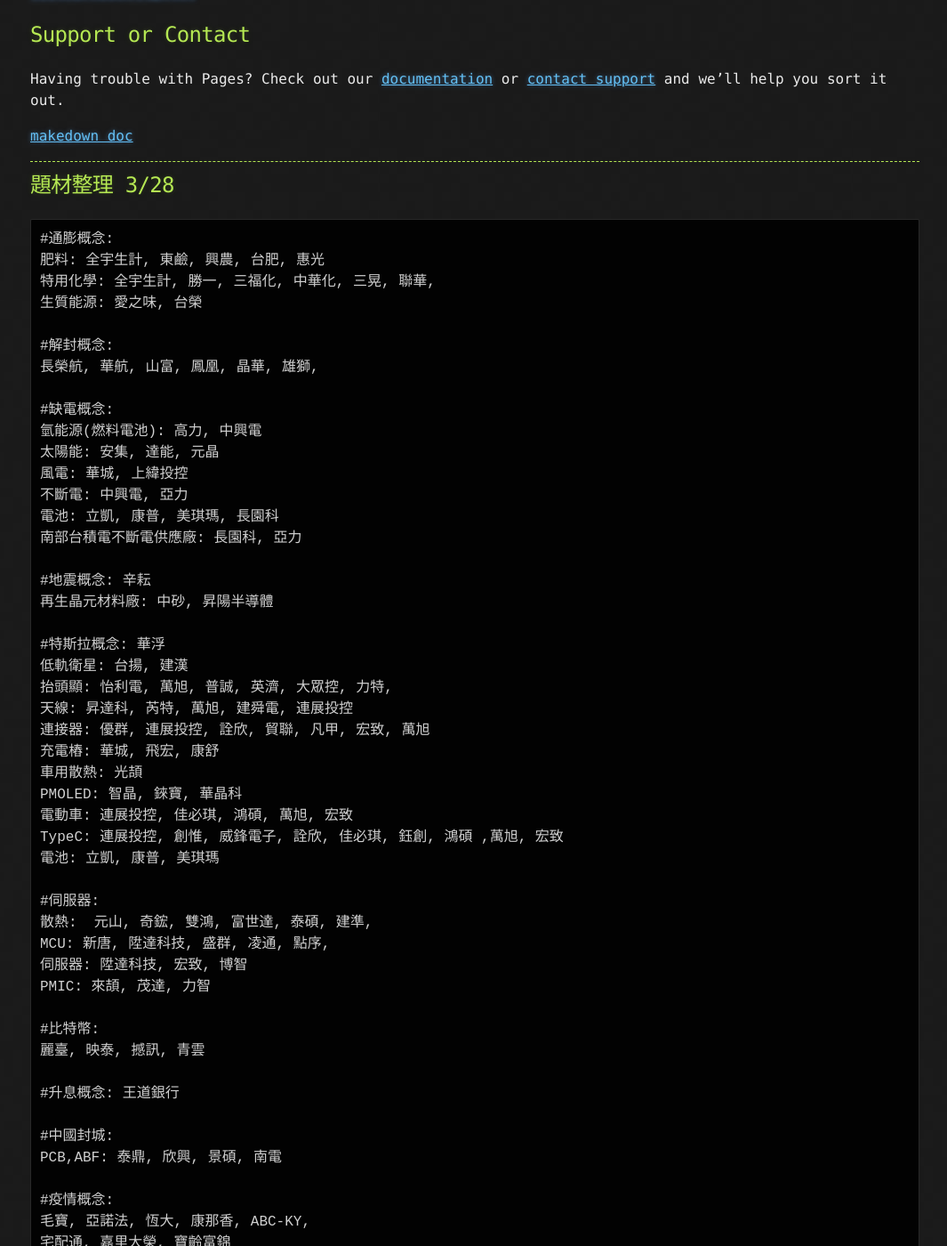
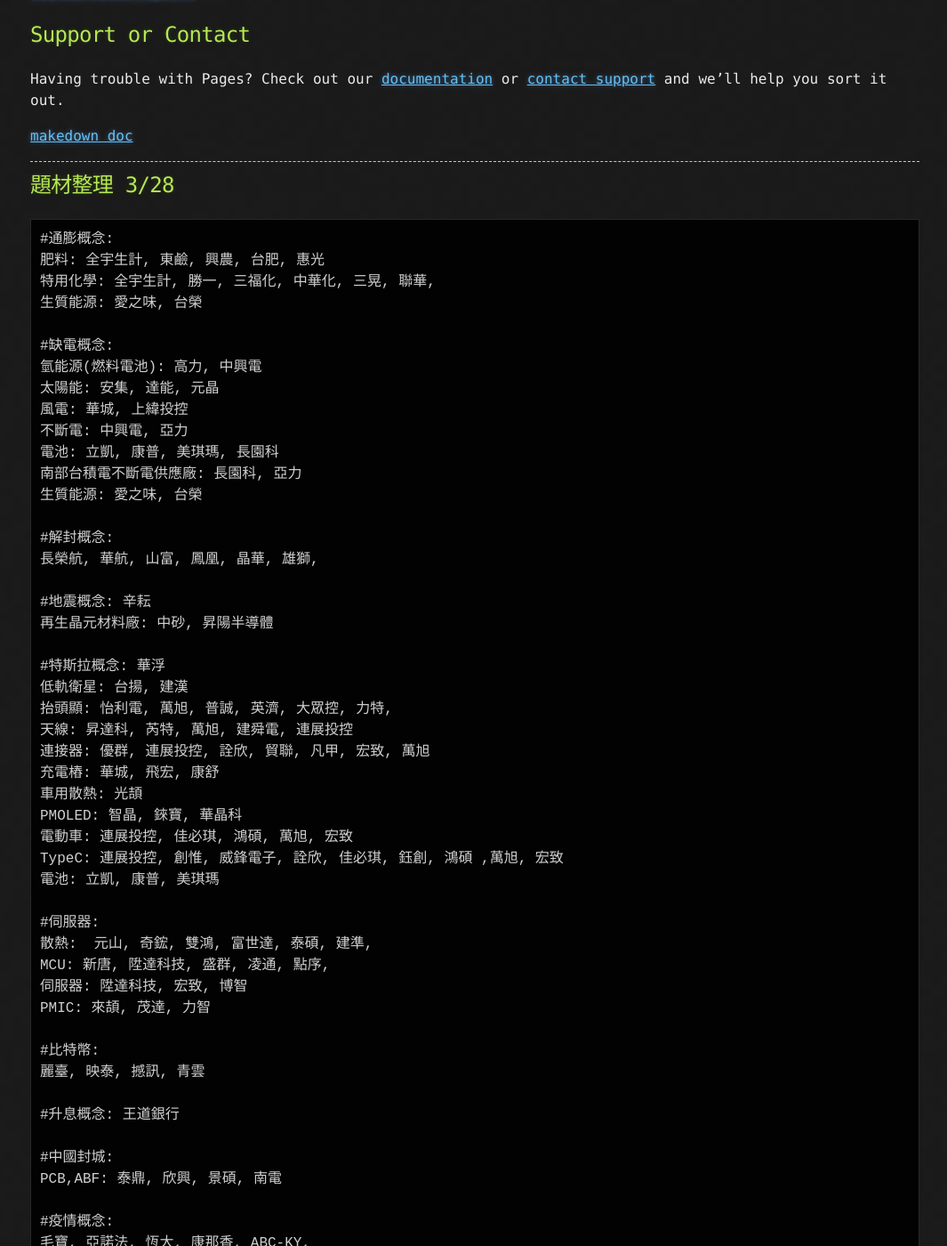
Before and after one commit to lepg5487/Stock_God, a Jekyll site: the page built from index.md, in a window 1280 px wide and 1400 px high, scrolled down 16687 px. Shown: the whole window at 89% size, without its empty margins (106-1171 px from the left). Built offline with Jekyll 4.4.1, drawn with Linux system fonts in a browser that asks for light colours; our own code applies the rules of GitHub Pages for plain Markdown files; some of the changed lines change nothing that is shown; some of the changed text lies outside the part shown.

Commit message:
Update index.md

```diff
--- a/index.md
+++ b/index.md
@@ -714,9 +714,6 @@
 特用化學: 全宇生計, 勝一, 三福化, 中華化, 三晃, 聯華,
 生質能源: 愛之味, 台榮
 
-#解封概念:
-長榮航, 華航, 山富, 鳳凰, 晶華, 雄獅,
-
 #缺電概念:
 氫能源(燃料電池): 高力, 中興電
 太陽能: 安集, 達能, 元晶
@@ -724,6 +721,10 @@
 不斷電: 中興電, 亞力
 電池: 立凱, 康普, 美琪瑪, 長園科
 南部台積電不斷電供應廠: 長園科, 亞力
+生質能源: 愛之味, 台榮
+
+#解封概念:
+長榮航, 華航, 山富, 鳳凰, 晶華, 雄獅,
 
 #地震概念: 辛耘
 再生晶元材料廠: 中砂, 昇陽半導體
```
